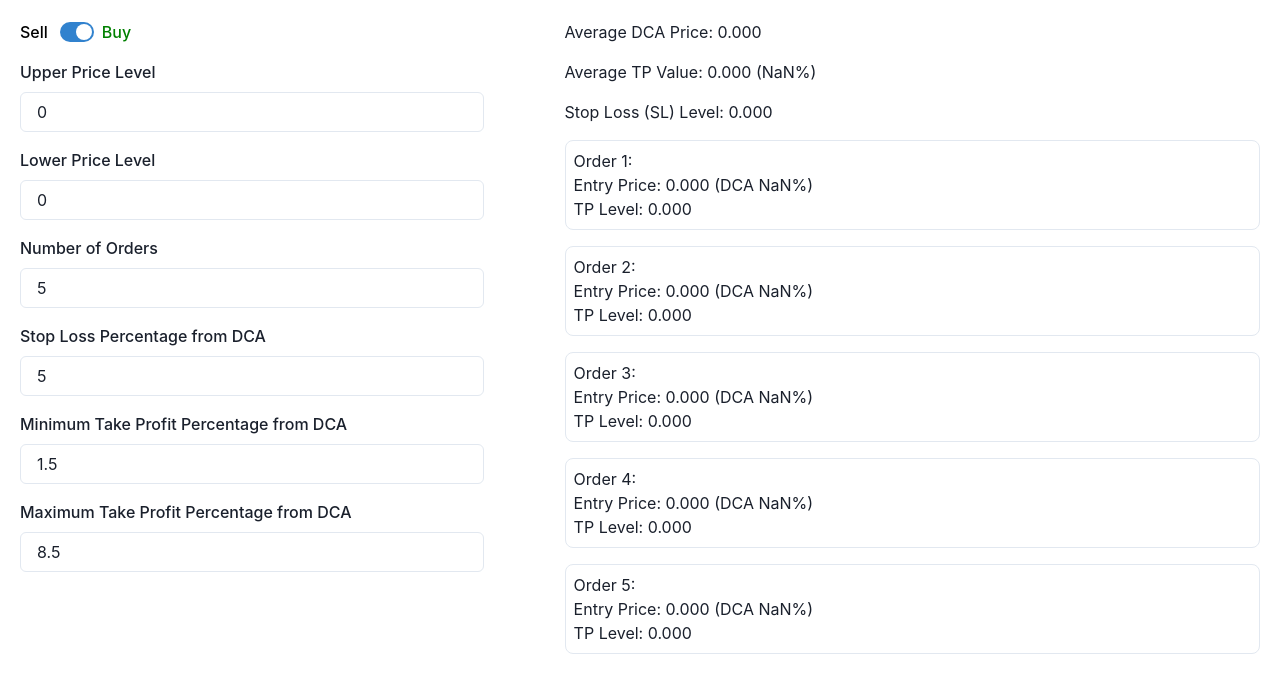
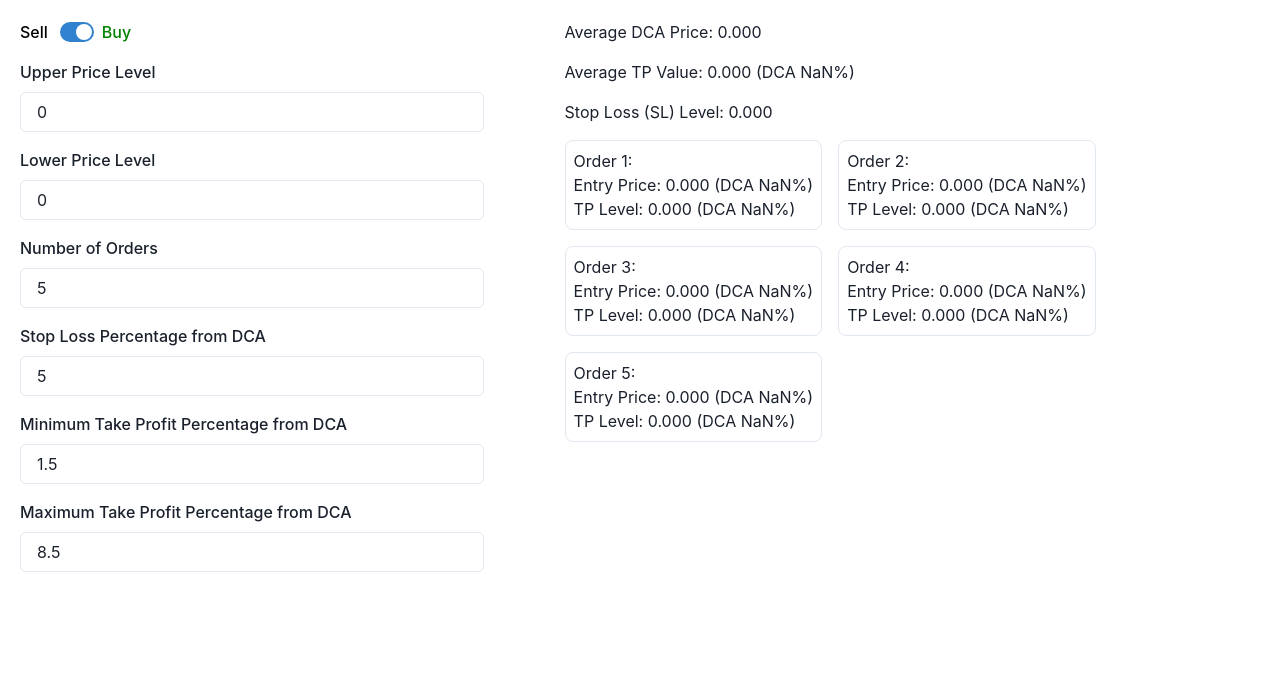
Before and after one commit to odubinkin/trading-calc, a React (Create React App) app: page / in a window 1280 px wide. Shown: the top 692 px of the page. Built offline with nearby package versions, Linux system fonts and the light colour scheme.

Commit message:
better appearance

```diff
--- a/src/pages/index.tsx
+++ b/src/pages/index.tsx
@@ -1,5 +1,5 @@
 import { useState, useEffect } from 'react';
-import { Box, FormControl, FormLabel, NumberInput, NumberInputField, VStack, Text, HStack, Divider, Switch } from '@chakra-ui/react';
+import { Box, FormControl, FormLabel, NumberInput, NumberInputField, VStack, Text, HStack, Divider, Switch, Wrap, WrapItem } from '@chakra-ui/react';
 
 const DECIMALS = 3;
 const DECIMALS_PERCENTS = 2;
@@ -22,7 +22,6 @@ const calculateTpPrices = (dcaPrice: number, numOrders: number, minTpPercentage:
         const tpPercentage = minTpPercentage + i * step;
         tpPrices.push(isBuy ? dcaPrice * (1 + tpPercentage / 100) : dcaPrice * (1 - tpPercentage / 100));
     }
-    !isBuy && tpPrices.reverse();
     return tpPrices;
 };
 
@@ -56,21 +55,30 @@ const TradingCalc = () => {
     const [slPrice, setSlPrice] = useState<number>(0);
     const [tpPrices, setTpPrices] = useState<number[]>([]);
     const [percentageDiffs, setPercentageDiffs] = useState<number[]>([]);
+    const [tpPercentageDiffs, setTpPercentageDiffs] = useState<number[]>([]);
     const [averageTp, setAverageTp] = useState<number>(0);
+    const [averageTpDiff, setAverageTpDiff] = useState<number>(0);
 
     useEffect(() => {
         if (lowerPrice > upperPrice) {
             setLowerPrice(upperPrice);
         }
+        if (minTpPercentage > maxTpPercentage) {
+            setMinTpPercentage(maxTpPercentage);
+        }
         const prices = generateEntryPrices(upperPrice, lowerPrice, numOrders);
+        !isBuy && prices.reverse(); // Change orders order for sell
         setEntryPrices(prices);
         const dca = calculateDcaPrice(prices);
         setDcaPrice(dca);
         setSlPrice(calculateSlPrice(dca, slPercentage, isBuy));
         const tp = calculateTpPrices(dca, numOrders, minTpPercentage, maxTpPercentage, isBuy);
         setTpPrices(tp);
-        setAverageTp(calculateAverageTp(tp));
+        const avTp = calculateAverageTp(tp);
+        setAverageTp(avTp);
+        setAverageTpDiff((avTp-dca)*100/dca);
         setPercentageDiffs(calculatePercentageDiffs(prices, dca));
+        setTpPercentageDiffs(calculatePercentageDiffs(tp, dca));
     }, [upperPrice, lowerPrice, numOrders, slPercentage, minTpPercentage, maxTpPercentage, isBuy]);
 
     return (
@@ -88,37 +96,37 @@ const TradingCalc = () => {
                     </FormControl>
                     <FormControl>
                         <FormLabel>Upper Price Level</FormLabel>
-                        <NumberInput value={upperPrice} onChange={(valueString) => setUpperPrice(parseFloat(valueString))} step={0.01} precision={2}>
+                        <NumberInput value={upperPrice} onChange={(valueString) => setUpperPrice(parseFloat(valueString))} min={0} step={0.01} precision={2}>
                             <NumberInputField />
                         </NumberInput>
                     </FormControl>
                     <FormControl>
                         <FormLabel>Lower Price Level</FormLabel>
-                        <NumberInput value={lowerPrice} onChange={(valueString) => setLowerPrice(parseFloat(valueString))} step={0.01} precision={2}>
+                        <NumberInput value={lowerPrice} onChange={(valueString) => setLowerPrice(parseFloat(valueString))} min={0} step={0.01} precision={2}>
                             <NumberInputField />
                         </NumberInput>
                     </FormControl>
                     <FormControl>
                         <FormLabel>Number of Orders</FormLabel>
-                        <NumberInput value={numOrders} onChange={(valueString) => setNumOrders(parseInt(valueString))} step={1}>
+                        <NumberInput value={numOrders} onChange={(valueString) => setNumOrders(parseInt(valueString))} min={1} step={1}>
                             <NumberInputField />
                         </NumberInput>
                     </FormControl>
                     <FormControl>
                         <FormLabel>Stop Loss Percentage from DCA</FormLabel>
-                        <NumberInput value={slPercentage} onChange={(valueString) => setSlPercentage(parseFloat(valueString))} step={0.01} precision={2}>
+                        <NumberInput value={slPercentage} onChange={(valueString) => setSlPercentage(parseFloat(valueString))} min={0} step={0.01} precision={2}>
                             <NumberInputField />
                         </NumberInput>
                     </FormControl>
                     <FormControl>
                         <FormLabel>Minimum Take Profit Percentage from DCA</FormLabel>
-                        <NumberInput value={minTpPercentage} onChange={(valueString) => setMinTpPercentage(parseFloat(valueString))} step={0.01} precision={2}>
+                        <NumberInput value={minTpPercentage} onChange={(valueString) => setMinTpPercentage(parseFloat(valueString))} min={0} step={0.01} precision={2}>
                             <NumberInputField />
                         </NumberInput>
                     </FormControl>
                     <FormControl>
                         <FormLabel>Maximum Take Profit Percentage from DCA</FormLabel>
-                        <NumberInput value={maxTpPercentage} onChange={(valueString) => setMaxTpPercentage(parseFloat(valueString))} step={0.01} precision={2}>
+                        <NumberInput value={maxTpPercentage} onChange={(valueString) => setMaxTpPercentage(parseFloat(valueString))} min={0} step={0.01} precision={2}>
                             <NumberInputField />
                         </NumberInput>
                     </FormControl>
@@ -126,15 +134,19 @@ const TradingCalc = () => {
                 <Divider orientation="vertical" />
                 <VStack spacing={4} width="60%" align="start">
                     <Text>Average DCA Price: {dcaPrice.toFixed(DECIMALS)}</Text>
-                    <Text>Average TP Value: {averageTp.toFixed(DECIMALS)} ({((averageTp-dcaPrice)*100/dcaPrice).toFixed(DECIMALS_PERCENTS)}%)</Text>
+                    <Text>Average TP Value: {averageTp.toFixed(DECIMALS)} (DCA {averageTpDiff >= 0 ? '+' : ''}{averageTpDiff.toFixed(DECIMALS_PERCENTS)}%)</Text>
                     <Text>Stop Loss (SL) Level: {slPrice.toFixed(DECIMALS)}</Text>
-                    {entryPrices.map((price, index) => (
-                        <Box key={index} p={2} borderWidth="1px" borderRadius="lg" width="100%">
-                            <Text>Order {index + 1}:</Text>
-                            <Text>Entry Price: {price.toFixed(DECIMALS)} (DCA {percentageDiffs[index] >= 0 ? '+' : ''}{percentageDiffs[index].toFixed(DECIMALS_PERCENTS)}%)</Text>
-                            <Text>TP Level: {tpPrices[index].toFixed(DECIMALS)}</Text>
-                        </Box>
-                    ))}
+                    <Wrap spacing={4}>
+                        {entryPrices.map((price, index) => (
+                            <WrapItem key={index}>
+                                <Box p={2} borderWidth="1px" borderRadius="lg" width="100%">
+                                    <Text>Order {index + 1}:</Text>
+                                    <Text>Entry Price: {price.toFixed(DECIMALS)} (DCA {percentageDiffs[index] >= 0 ? '+' : ''}{percentageDiffs[index].toFixed(DECIMALS_PERCENTS)}%)</Text>
+                                    <Text>TP Level: {tpPrices[index].toFixed(DECIMALS)} (DCA {tpPercentageDiffs[index] >= 0 ? '+' : ''}{tpPercentageDiffs[index].toFixed(DECIMALS_PERCENTS)}%)</Text>
+                                </Box>
+                            </WrapItem>
+                        ))}
+                    </Wrap>
                 </VStack>
             </HStack>
         </Box>
```
